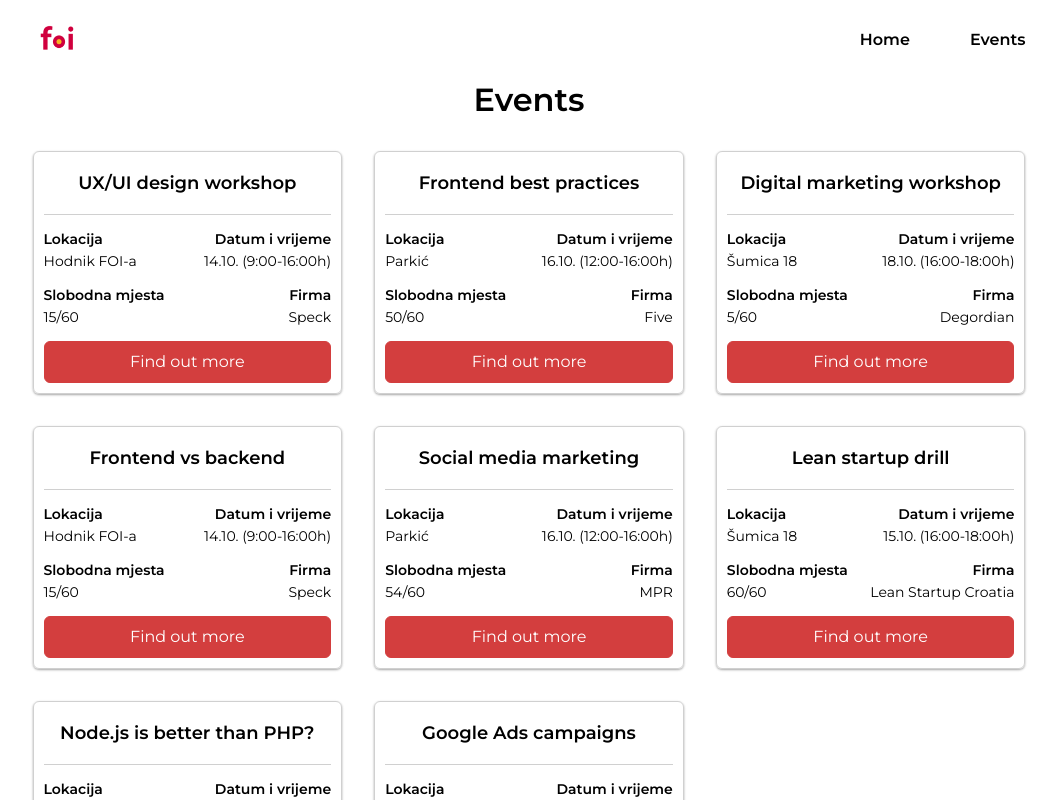
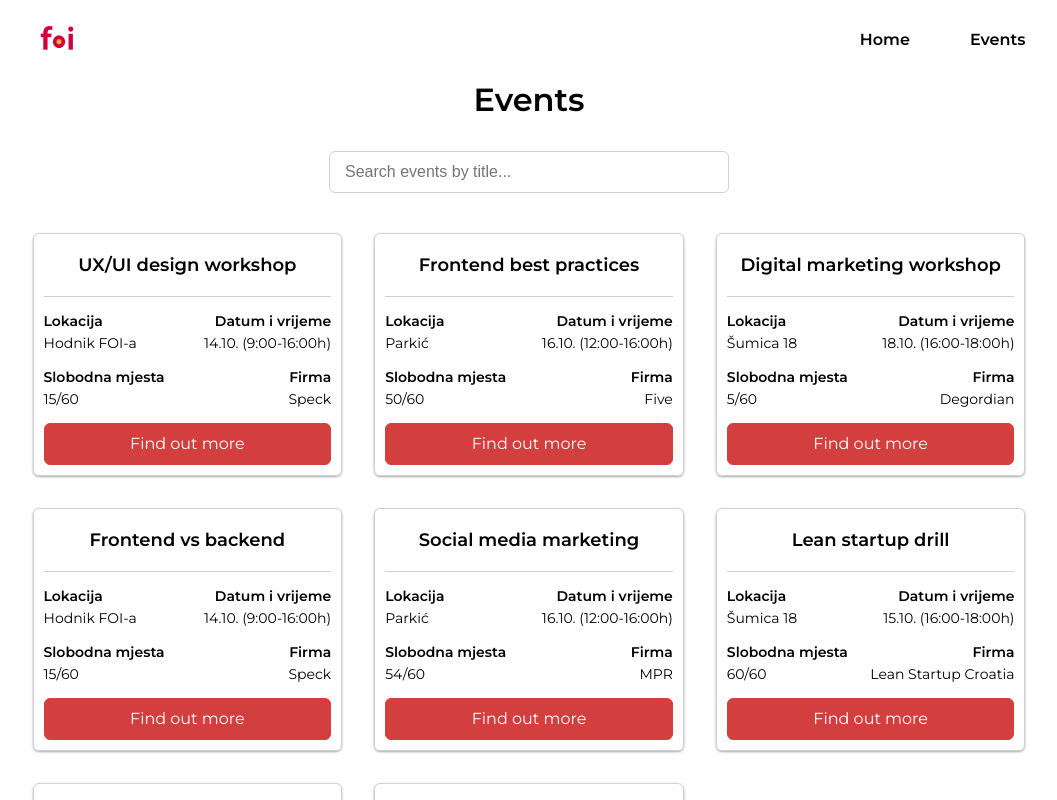
Before and after one commit to aldin-alagic/cpsrk-app, a React (Create React App) app: page /events in a window 1280 px wide. Shown: the top 800 px of the page, without its empty margins (111-1168 px from the left). Built offline with nearby package versions, Linux system fonts and the light colour scheme.

Commit message:
Add SearchBar to Events page

```diff
--- /dev/null
+++ b/src/components/SearchBar/SearchBar.jsx
@@ -0,0 +1,17 @@
+import { SearchBarWrapper, SearchBarInput } from "./SearchBarStyles";
+
+const SearchBar = ({ placeholder, disabled = false, onFilterChange }) => {
+  return (
+    <SearchBarWrapper>
+      <SearchBarInput
+        onChange={onFilterChange}
+        placeholder={placeholder}
+        type="text"
+        name="event-search"
+        disabled={disabled}
+      />
+    </SearchBarWrapper>
+  );
+};
+
+export default SearchBar;
--- /dev/null
+++ b/src/components/SearchBar/SearchBarStyles.js
@@ -0,0 +1,33 @@
+import styled from "styled-components";
+
+import { colors, breakpoints } from "../../lib/style/theme";
+
+export const SearchBarWrapper = styled.div`
+  padding: 0;
+  display: flex;
+  justify-content: center;
+`;
+
+export const SearchBarInput = styled.input`
+  width: 100%;
+  border: 1px solid ${colors.lightGrey};
+  border-radius: 6px;
+  line-height: 40px;
+  outline: none;
+  font-size: 14px;
+  padding: 0 15px;
+  margin-bottom: 40px;
+
+  &:focus {
+    border-color: ${colors.yellow};
+  }
+
+  @media screen and (${breakpoints.mobileLarge}) {
+    margin-bottom: 40px;
+    width: 400px;
+  }
+
+  @media screen and (${breakpoints.desktop}) {
+    font-size: 16px;
+  }
+`;
--- a/src/pages/Events/Events.jsx
+++ b/src/pages/Events/Events.jsx
@@ -5,9 +5,11 @@ import Loading from "../../components/Loading/Loading";
 
 import { Title, Grid } from "../../lib/style/generalStyles";
 import eventsMock from "./../../lib/mock/events";
+import SearchBar from "../../components/SearchBar/SearchBar";
 
 const Events = () => {
   const [events, setEvents] = useState(null);
+  const [eventFilter, setEventFilter] = useState(null);
 
   useEffect(() => {
     setTimeout(() => {
@@ -15,13 +17,22 @@ const Events = () => {
     }, 1000);
   }, [events]);
 
+  const handleFilterChange = (e) => {
+    setEventFilter(e.target.value);
+  }
+
   return (
     <>
       <Title>Events</Title>
       <Section withoutTopPadding>
+        <SearchBar
+          onFilterChange={handleFilterChange}
+          placeholder="Search events by title..."
+          disabled={events === null}
+        />
         {events ? (
           <Grid columns={4}>
-            {events.map((event) => (
+            {events.map((event) => (!eventFilter || event.title.includes(eventFilter)) && (
               <EventInfoCard
                 key={event.id}
                 title={event.title}
```
